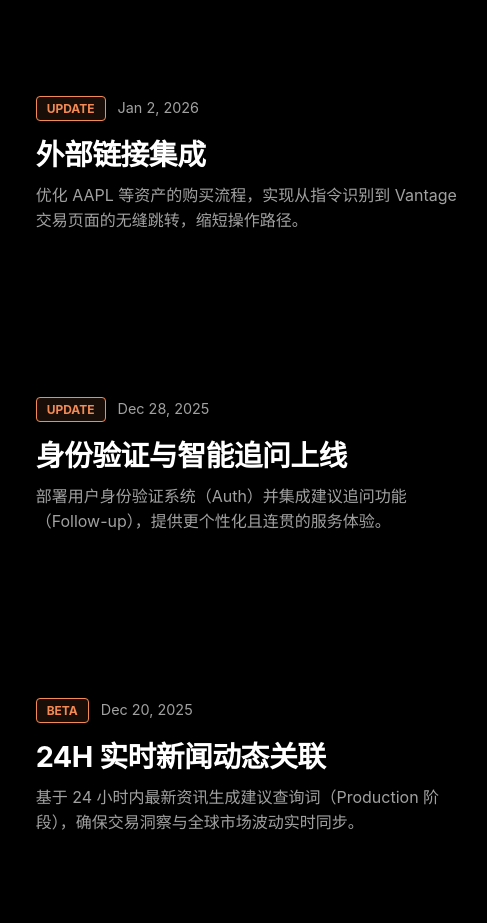
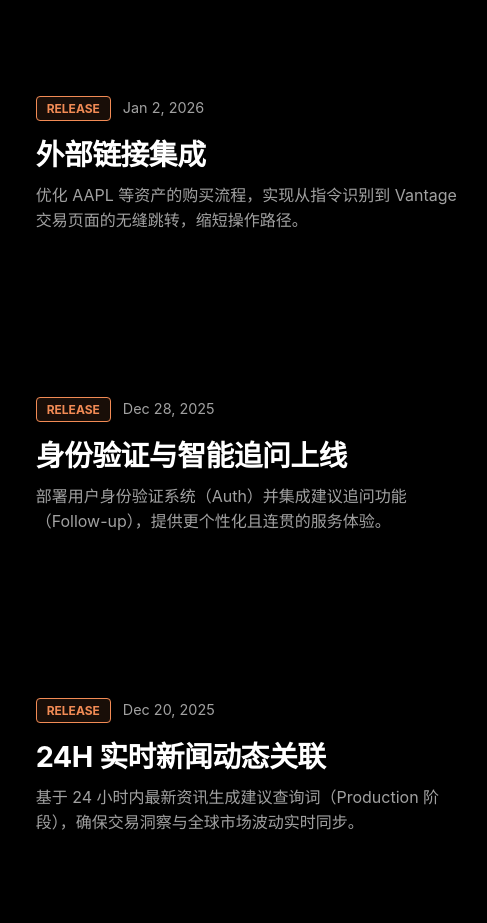
Before and after one commit to v-agentcode/v-agent, a plain HTML site: page index.html in a window 1280 px wide. Shown: the part 585-1508 px from the top of the page, 630-1117 px from the left. Drawn offline with Linux system fonts and the light colour scheme.

Commit message:
Update index.html

```diff
--- a/index.html
+++ b/index.html
@@ -151,7 +151,7 @@
                     <video src="Lark20260107-145123.mp4" loop autoplay muted playsinline></video>
                 </div>
                 <div class="text-box">
-                    <div><span class="badge">UPDATE</span><span class="date">Jan 2, 2026</span></div>
+                    <div><span class="badge">RELEASE</span><span class="date">Jan 2, 2026</span></div>
                     <h2 class="title">外部链接集成</h2>
                     <p class="desc">优化 AAPL 等资产的购买流程，实现从指令识别到 Vantage 交易页面的无缝跳转，缩短操作路径。</p>
                 </div>
@@ -165,7 +165,7 @@
                     <video src="Lark20260107-145135.mp4" loop autoplay muted playsinline></video>
                 </div>
                 <div class="text-box">
-                    <div><span class="badge">UPDATE</span><span class="date">Dec 28, 2025</span></div>
+                    <div><span class="badge">RELEASE</span><span class="date">Dec 28, 2025</span></div>
                     <h2 class="title">身份验证与智能追问上线</h2>
                     <p class="desc">部署用户身份验证系统（Auth）并集成建议追问功能（Follow-up），提供更个性化且连贯的服务体验。</p>
                 </div>
@@ -179,7 +179,7 @@
                     <video src="Lark20260107-145152.mp4" loop autoplay muted playsinline></video>
                 </div>
                 <div class="text-box">
-                    <div><span class="badge">BETA</span><span class="date">Dec 20, 2025</span></div>
+                    <div><span class="badge">RELEASE</span><span class="date">Dec 20, 2025</span></div>
                     <h2 class="title">24H 实时新闻动态关联</h2>
                     <p class="desc">基于 24 小时内最新资讯生成建议查询词（Production 阶段），确保交易洞察与全球市场波动实时同步。</p>
                 </div>
```
